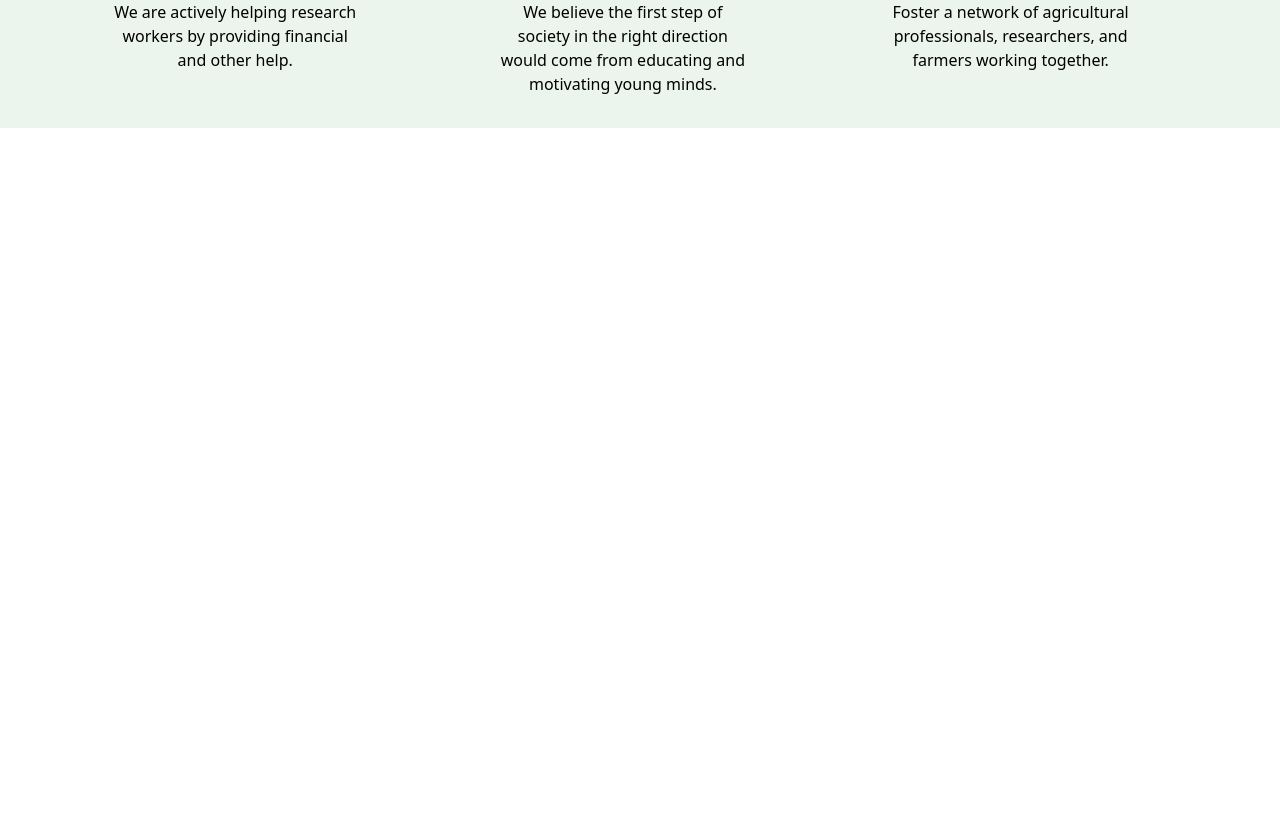
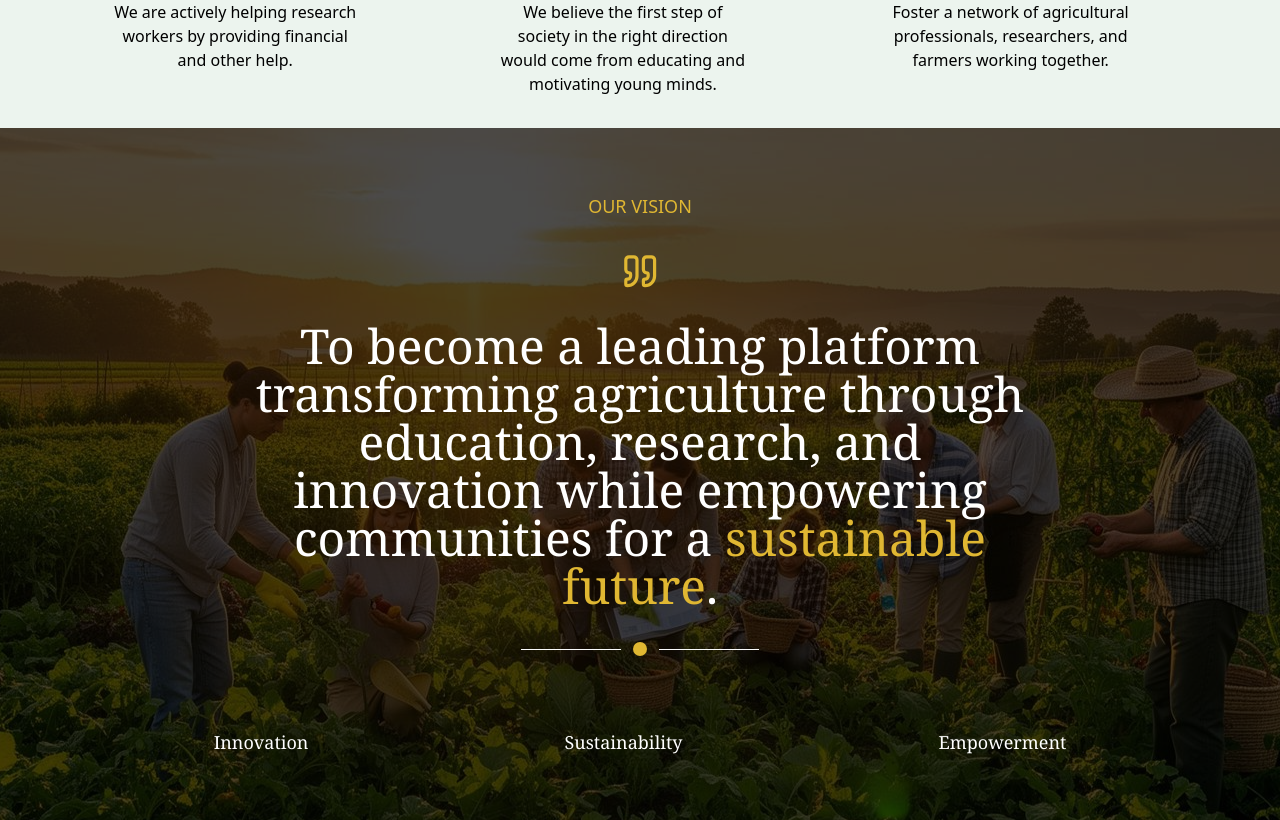
Before and after one commit to Agrilearn-Nexus/agrilearn-landing, a React (Vite) app: page / in a window 1280 px wide. Shown: the part 2820-3640 px from the top of the page. Before the commit the page ends 2948 px from the top, so only its background shows below. Built offline with nearby package versions, Linux system fonts and the light colour scheme.

Commit message:
integrate VisionSection in App

```diff
--- a/src/App.jsx
+++ b/src/App.jsx
@@ -4,6 +4,7 @@ import Hero from "./components/hero/Hero";
 import heroBackground from "./assets/hero-agriculture.jpg";
 import ServicesSection from "./components/servicesSection/ServicesSection";
 import ObjectiveSection from "./components/objectives/objectiveSection/ObjectiveSection";
+import Vision from "./components/vision/Vision";
 const App = () => {
   return (
     <div className="bg-green-400 w-full h-screen">
@@ -20,6 +21,7 @@ const App = () => {
       </div>
       <ServicesSection />
       <ObjectiveSection />
+      <Vision />
     </div>
   );
 };
```
